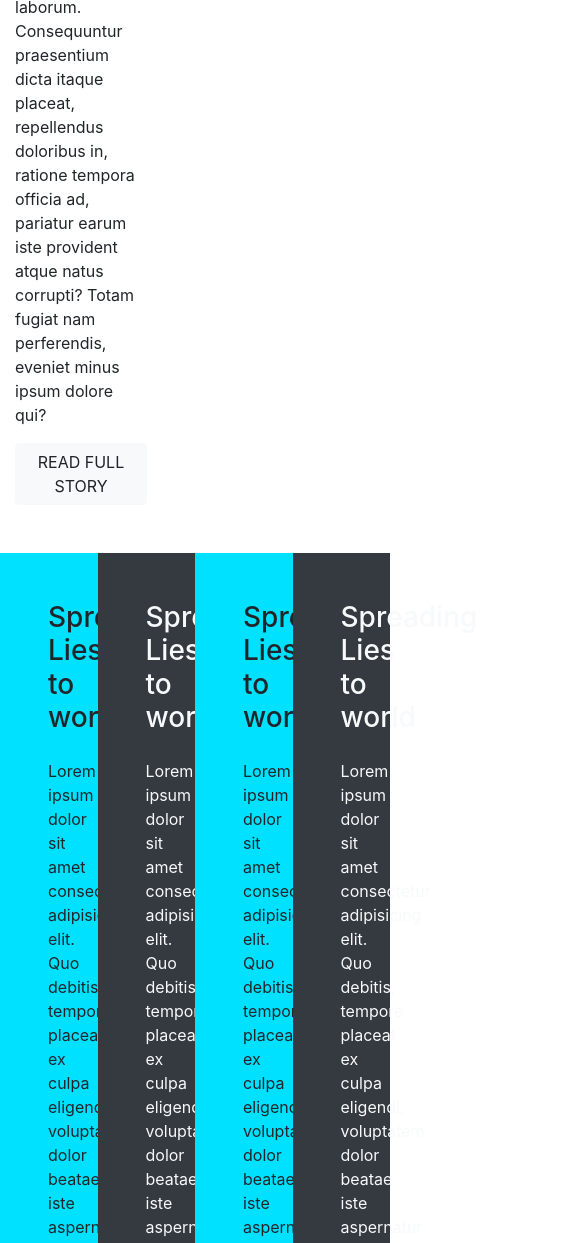
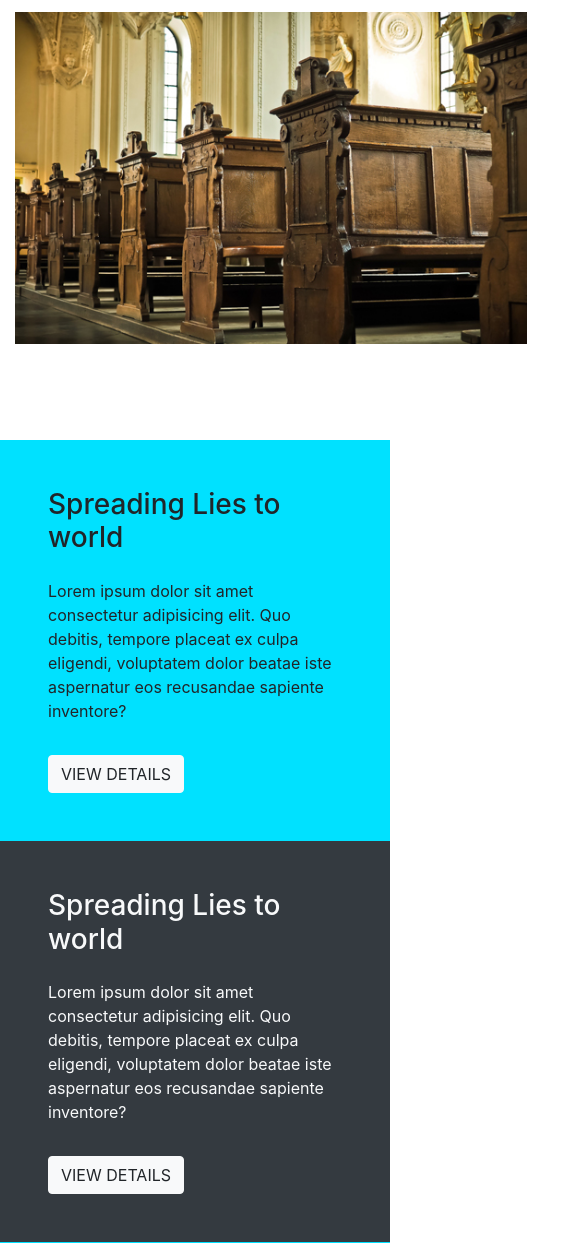
Before and after one commit to Maxlewa/html-bootstrap-git-r-cap-exercice, a plain HTML site: page index.html in a window 390 px wide. Shown: the part 757-2000 px from the top of the page, 585 px wide, since content can reach past the window. Drawn offline with nearby package versions, Linux system fonts and the light colour scheme.

Commit message:
responsive ok

```diff
--- a/index.html
+++ b/index.html
@@ -36,13 +36,13 @@
         </div>
         <div class="container mt-5 mb-5">
             <div class="row mt-5">
-                <div class="col-6 mt-5 pr-5">
+                <div class="col-12 col-sm-12 col-md-12 col-lg-6 mt-5 pr-1 pr-sm-1 pr-md-5 pr-lg-5">
                     <h3 class="mb-4">Did not find your package with this texte trop petit à lire</h3>
                     <p>Lorem, ipsum dolor sit amet consectetur adipisicing elit. Modi sint illum laborum. Consequuntur praesentium dicta itaque placeat, repellendus doloribus in, ratione tempora officia ad, pariatur earum iste provident atque natus corrupti? Totam fugiat nam perferendis, eveniet minus ipsum dolore qui?</p>
                     <button type="button" class="btn btn-light">READ FULL STORY</button>
                 </div>
-                <div class="col-6 mt-3 mb-5">
-                    <img src="./public/images/about.jpg" alt="" style="width: 33em;">
+                <div class="col-12 col-sm-12 col-md-12 col-lg-6 mt-3 mb-5">
+                    <img src="./public/images/about.jpg" alt="" style="width: 33em;" class="pr-3">
                 </div>
             </div>
         </div>
@@ -52,22 +52,22 @@
     <section>
         <div class="container-fluid mb-4">
             <div class="row">
-                <div class="col-3 bg-turquoise py-5 px-5">
+                <div class="col-12 col-sm-12 col-md-6 col-lg-3 bg-turquoise py-5 px-5">
                     <h3 class="pb-3">Spreading Lies to world</h3>
                     <p class="pb-3">Lorem ipsum dolor sit amet consectetur adipisicing elit. Quo debitis, tempore placeat ex culpa eligendi, voluptatem dolor beatae iste aspernatur eos recusandae sapiente inventore?</p>
                     <button type="button" class="btn btn-light">VIEW DETAILS</button>
                 </div>
-                <div class="col-3 bg-dark py-5 px-5 text-light">
+                <div class="col-12 col-sm-12 col-md-6 col-lg-3 bg-dark py-5 px-5 text-light">
                     <h3 class="pb-3">Spreading Lies to world</h3>
                     <p class="pb-3">Lorem ipsum dolor sit amet consectetur adipisicing elit. Quo debitis, tempore placeat ex culpa eligendi, voluptatem dolor beatae iste aspernatur eos recusandae sapiente inventore?</p>
                     <button type="button" class="btn btn-light">VIEW DETAILS</button>
                 </div>
-                <div class="col-3 bg-turquoise py-5 px-5">
+                <div class="col-12 col-sm-12 col-md-6 col-lg-3 bg-turquoise py-5 px-5">
                     <h3 class="pb-3">Spreading Lies to world</h3>
                     <p class="pb-3">Lorem ipsum dolor sit amet consectetur adipisicing elit. Quo debitis, tempore placeat ex culpa eligendi, voluptatem dolor beatae iste aspernatur eos recusandae sapiente inventore?</p>
                     <button type="button" class="btn btn-light">VIEW DETAILS</button>
                 </div>
-                <div class="col-3 bg-dark py-5 px-5 text-light">
+                <div class="col-12 col-sm-12 col-md-6 col-lg-3 bg-dark py-5 px-5 text-light">
                     <h3 class="pb-3">Spreading Lies to world</h3>
                     <p class="pb-3">Lorem ipsum dolor sit amet consectetur adipisicing elit. Quo debitis, tempore placeat ex culpa eligendi, voluptatem dolor beatae iste aspernatur eos recusandae sapiente inventore?</p>
                     <button type="button" class="btn btn-light">VIEW DETAILS</button>
@@ -76,12 +76,12 @@
         </div>
     </section>
 
-    <footer class="bg-dark text-light" style="height:90px;">
-        <div class="d-flex justify-content-around pt-5">
+    <footer class="bg-dark text-light pb-4" style="height:90px;">
+        <div class="d-flex justify-content-around flex-wrap pt-5 bg-dark">
             <div>
                 <p>Copyright © Eglise de Satan 2020, All rights reserved. <span class="text-turquoise">Maxou</span></p>
             </div>
-            <div class="d-flex">
+            <div class="d-flex bg-dark">
                 <div class="mx-2">
                     <i class="fab fa-facebook-f"></i>
                 </div>
```
